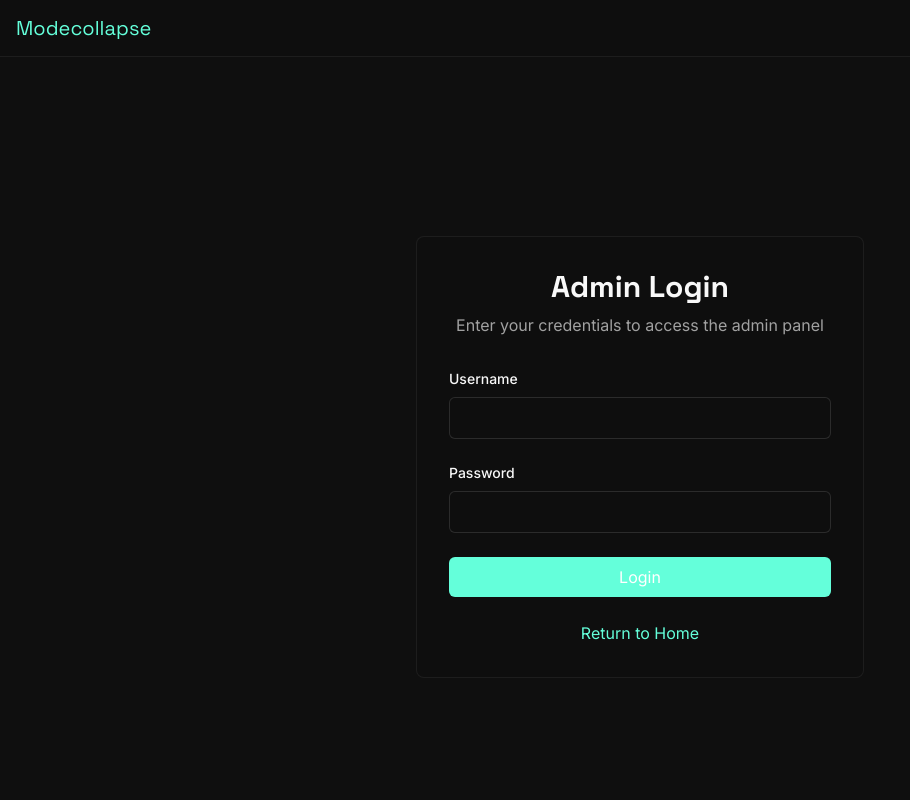
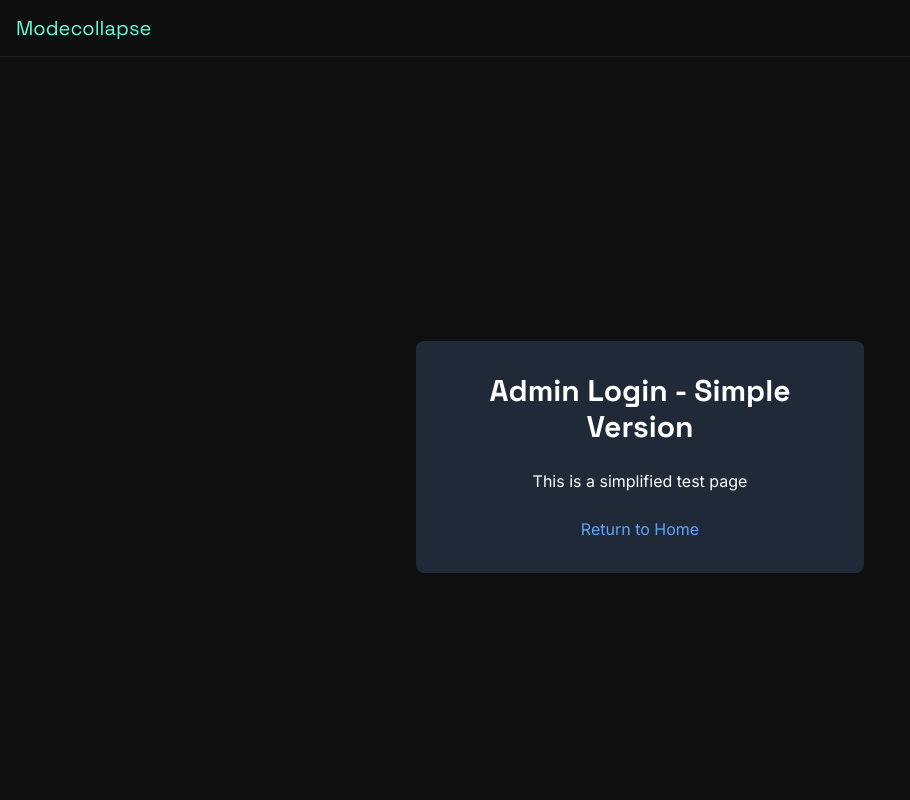
Before and after one commit to doommir/modecollapse, a Next.js app: page /admin/login in a window 1280 px wide. Shown: the top 800 px of the page, without its empty margins (0-910 px from the left). Built offline with nearby package versions, Linux system fonts and the light colour scheme.

Commit message:
Simplify admin login page for troubleshooting

```diff
--- a/src/app/admin/login/page.tsx
+++ b/src/app/admin/login/page.tsx
@@ -1,102 +1,15 @@
 'use client'
 
-import { useState } from 'react'
-import { useRouter } from 'next/navigation'
 import Link from 'next/link'
 
-export default function AdminLogin() {
-  const router = useRouter()
-  const [username, setUsername] = useState('')
-  const [password, setPassword] = useState('')
-  const [error, setError] = useState('')
-  const [loading, setLoading] = useState(false)
-
-  const handleLogin = async (e: React.FormEvent) => {
-    e.preventDefault()
-    setError('')
-    setLoading(true)
-
-    try {
-      // Get admin username from environment variable or fallback to hardcoded value
-      const adminUsername = process.env.NEXT_PUBLIC_ADMIN_USERNAME || 'admin';
-
-      // Use the environment password in development or the hardcoded one
-      // This is still not secure enough for a production app but better than hardcoding
-      if (username === adminUsername && password === 'modecollapse123') {
-        // Set a cookie to maintain the session with better security
-        const secure = process.env.NODE_ENV === 'production' ? '; Secure' : '';
-        document.cookie = `admin_session=true; path=/; max-age=${60 * 60 * 24 * 7}; HttpOnly; SameSite=Strict${secure}`; // 1 week
-        router.push('/admin')
-      } else {
-        setError('Invalid username or password')
-      }
-    } catch (err) {
-      setError('An error occurred during login')
-      console.error(err)
-    } finally {
-      setLoading(false)
-    }
-  }
-
+export default function AdminLoginPage() {
   return (
-    <div className="min-h-screen bg-darkBg text-textPrimary flex flex-col items-center justify-center">
-      <div className="w-full max-w-md p-8 bg-darkBg/30 border border-textSecondary/10 rounded-lg">
-        <div className="text-center mb-8">
-          <h1 className="text-3xl font-bold">Admin Login</h1>
-          <p className="text-textSecondary mt-2">Enter your credentials to access the admin panel</p>
-        </div>
-
-        {error && (
-          <div className="bg-red-900/20 border border-red-400/10 text-red-400 p-3 rounded-md mb-6">
-            {error}
-          </div>
-        )}
-
-        <form onSubmit={handleLogin}>
-          <div className="mb-6">
-            <label htmlFor="username" className="block text-sm font-medium mb-2">
-              Username
-            </label>
-            <input
-              type="text"
-              id="username"
-              value={username}
-              onChange={(e) => setUsername(e.target.value)}
-              className="w-full bg-darkBg/50 border border-textSecondary/20 rounded-md px-4 py-2 text-textPrimary"
-              required
-            />
-          </div>
-
-          <div className="mb-6">
-            <label htmlFor="password" className="block text-sm font-medium mb-2">
-              Password
-            </label>
-            <input
-              type="password"
-              id="password"
-              value={password}
-              onChange={(e) => setPassword(e.target.value)}
-              className="w-full bg-darkBg/50 border border-textSecondary/20 rounded-md px-4 py-2 text-textPrimary"
-              required
-            />
-          </div>
-
-          <button
-            type="submit"
-            disabled={loading}
-            className={`w-full px-4 py-2 bg-primary text-white rounded-md transition-colors ${
-              loading ? 'opacity-50 cursor-not-allowed' : 'hover:bg-primary/90'
-            }`}
-          >
-            {loading ? 'Logging in...' : 'Login'}
-          </button>
-        </form>
-
-        <div className="mt-6 text-center">
-          <Link
-            href="/"
-            className="text-primary hover:underline"
-          >
+    <div className="min-h-screen bg-darkBg text-white flex flex-col items-center justify-center">
+      <div className="w-full max-w-md p-8 bg-gray-800 rounded-lg">
+        <h1 className="text-3xl font-bold mb-6 text-center">Admin Login - Simple Version</h1>
+        <p className="mb-6 text-center">This is a simplified test page</p>
+        <div className="text-center">
+          <Link href="/" className="text-blue-400 hover:underline">
             Return to Home
           </Link>
         </div>
```
